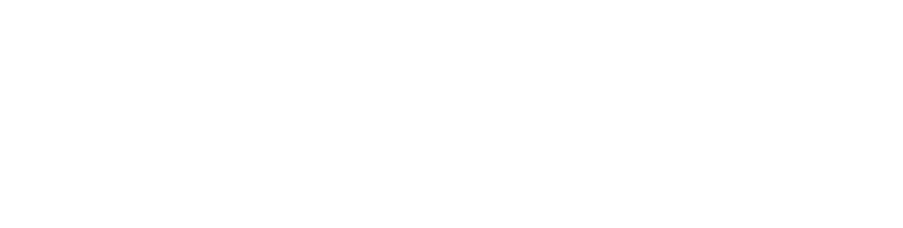
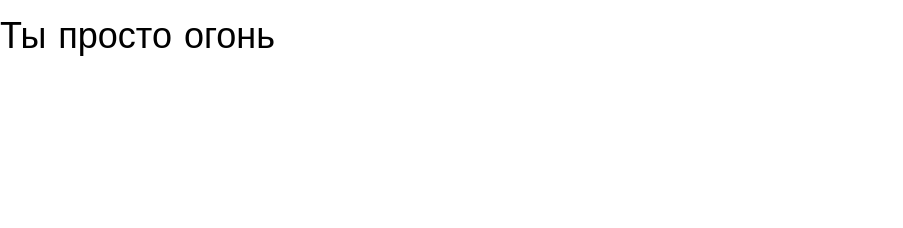
Before and after one commit to ZhenyaVovchyk/da9na, a plain HTML site: page index.html in a window 1280 px wide. Shown: the top 228 px of the page, without its empty margins (0-903 px from the left). Drawn offline with nearby package versions, Linux system fonts and the light colour scheme.

Commit message:
Update index.html

```diff
--- a/index.html
+++ b/index.html
@@ -39,7 +39,7 @@
     </script>
 
     <div class="bgimg w3-display-container w3-animate-opacity w3-text-black">
-
+        <h1>Ты просто огонь</h1>
         <div class="w3-display-middle">
             <img src="img/z.gif" style="width: 100%; z-index: 5;">
         </div>
```
